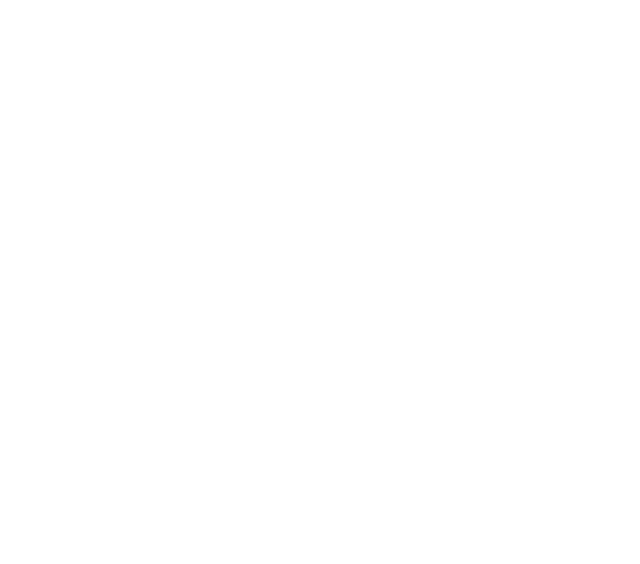
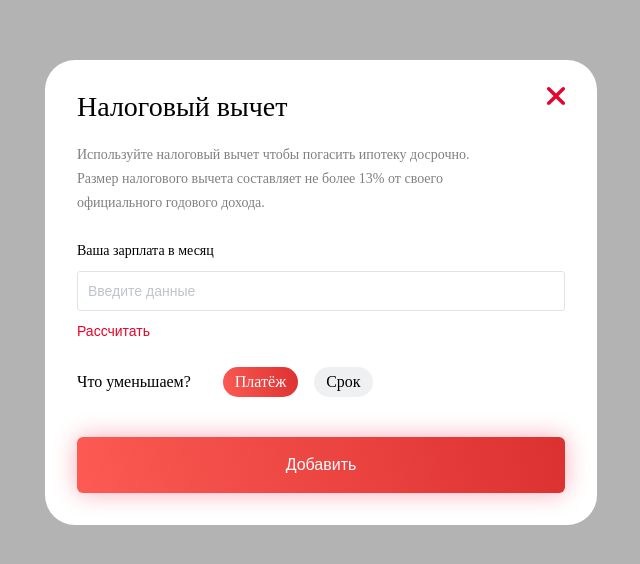
Before and after one commit to katylorny/test-tax, a Vue app: page / in a window 1280 px wide. Shown: the part 108-672 px from the top of the page, without its empty margins (319-959 px from the left). Built offline with nearby package versions, Linux system fonts and the light colour scheme.

Commit message:
layout without checkboxes

```diff
--- a/src/App.vue
+++ b/src/App.vue
@@ -1,18 +1,50 @@
 <template>
   <div id="app">
+    <Button class="tax-button" button-type="transparent">
+      Налоговый вычет
+    </Button>
+    <Popup></Popup>
   </div>
 </template>
 
 <script>
 
+import Button from "./components/Button";
+import Popup from "./components/Popup";
+
 export default {
   name: 'App',
-  components: {}
+  components: {
+    Popup,
+    Button
+  }
 }
 </script>
 
 <style lang="scss">
+
+* {
+  box-sizing: border-box;
+}
+
+body {
+  margin: 0;
+  min-height: 100vh;
+}
+
 #app {
+  background: linear-gradient(255.35deg, #DC3131 0.83%, rgba(255, 79, 79, 0) 108.93%), #FF5E56;
+  width: 100%;
+  min-height: 100vh;
+  display: flex;
+  flex-direction: column;
+}
 
+</style>
+
+<style lang="scss" scoped>
+
+.tax-button {
+  margin: auto;
 }
 </style>
--- /dev/null
+++ b/src/components/Button.vue
@@ -0,0 +1,109 @@
+<template>
+  <button type="button" :class="[`button`, buttonTypeClass]">
+    <slot/>
+  </button>
+</template>
+
+<script>
+export default {
+  name: "Button",
+  props: {
+    buttonType: {
+      type: String,
+      default: "transparent"
+    },
+    isDisabled: {
+      type: Boolean,
+      default: false,
+    }
+  },
+  computed: {
+    buttonTypeClass() {
+      switch (this.buttonType) {
+        case 'transparent':
+          return ''
+        case 'red':
+          return 'button--red'
+        case 'text':
+          return 'button--text'
+        default:
+          return ''
+      }
+    }
+  },
+
+}
+</script>
+
+<style lang="scss" scoped>
+.button {
+  border-radius: 6px;
+  padding: 16px 32px;
+  display: flex;
+  align-items: center;
+  justify-content: center;
+  background: transparent;
+  color: white;
+  border: 1px solid white;
+  width: fit-content;
+  cursor: pointer;
+  font-weight: 500;
+  font-size: 16px;
+  line-height: 24px;
+
+  @media (max-width: 768px) {
+    padding: 12px 24px;
+    font-weight: 500;
+    font-size: 12px;
+    line-height: 16px;
+  }
+
+  &:hover,
+  &:active {
+    background: white;
+    box-shadow: 0px 0px 24px rgba(234, 0, 41, 0.33);
+    color: black;
+  }
+}
+
+.button--red {
+  background: linear-gradient(255.35deg, #DC3131 0.83%, rgba(255, 79, 79, 0) 108.93%), #FF5E56;
+  box-shadow: 0px 0px 24px rgba(234, 0, 41, 0.33);
+  border: transparent;
+
+  &:hover,
+  &:active {
+    background: #EA0029;
+    box-shadow: 0px 0px 24px rgba(234, 0, 41, 0.33);
+    color: white;
+  }
+}
+
+.button--text {
+  padding: 0;
+  color: #EA0029;
+  border: none;
+  background: transparent;
+  font-weight: 500;
+  font-size: 14px;
+  line-height: 24px;
+
+  &:hover {
+    color: #F53A31;
+    box-shadow: none;
+  }
+
+  &:active {
+    color: #EA0029;
+  }
+}
+
+.button.disabled {
+  background: #BEC5CC;
+  color: white;
+  border: none;
+  box-shadow: none;
+  cursor: not-allowed;
+}
+
+</style>
--- /dev/null
+++ b/src/components/CloseButton.vue
@@ -0,0 +1,39 @@
+<template>
+  <button class="close-button">
+    <img :src="closeButtonIcon" alt="Закрыть">
+  </button>
+</template>
+
+<script>
+import closeButtonIcon from "/src/assets/img/icon-close.svg"
+
+export default {
+  name: "CloseButton",
+  data() {
+    return {
+      closeButtonIcon
+    }
+  }
+}
+</script>
+
+<style lang="scss" scoped>
+.close-button {
+  border: none;
+  background: transparent;
+  width: 18px;
+  height: 18px;
+  padding: 0;
+  cursor: pointer;
+
+  @media (max-width: 768px) {
+    width: 12px;
+    height: 12px;
+  }
+
+  img {
+    width: 100%;
+    height: 100%;
+  }
+}
+</style>
--- /dev/null
+++ b/src/components/Input.vue
@@ -0,0 +1,82 @@
+<template>
+  <label class="text-input">
+    <p class="text-input__label">
+      <slot/>
+    </p>
+    <input :class="[`text-input__input`, isDisabled ? `disabled` : ``]" type="text" :placeholder="placeholder" :disabled="isDisabled">
+  </label>
+</template>
+
+<script>
+export default {
+  name: "Input",
+  props: {
+    placeholder: {
+      type: String,
+      default: "Введите данные"
+    },
+    isDisabled: {
+      type: Boolean,
+      default: false
+    }
+  }
+}
+</script>
+
+<style lang="scss" scoped>
+
+.text-input {
+  display: block;
+}
+
+.text-input__label {
+  font-style: normal;
+  font-weight: 500;
+  font-size: 14px;
+  line-height: 24px;
+  color: #000000;
+  margin: 0 0 8px;
+}
+
+.text-input__input {
+  border: 1px solid #DFE3E6;
+  height: 40px;
+  font-style: normal;
+  font-weight: normal;
+  font-size: 14px;
+  line-height: 24px;
+  padding: 8px 10px;
+  border-radius: 3px;
+  background: transparent;
+  width: 100%;
+
+  &::placeholder {
+    color: #BEC5CC;
+    padding: 0;
+    font-style: normal;
+    font-weight: normal;
+    font-size: 14px;
+    line-height: 24px;
+  }
+
+  &:hover {
+    border-color: black;
+  }
+
+  &:focus {
+    outline: none;
+    border: 1px solid #DFE3E6;
+
+  }
+}
+
+.text-input__input.disabled {
+  border: 1px solid #808080;
+  color: #808080;
+
+  &::placeholder {
+    color: #808080;
+  }
+}
+
+</style>
--- /dev/null
+++ b/src/components/Popup.vue
@@ -0,0 +1,135 @@
+<template>
+  <div class="layout">
+    <div class="popup">
+      <div class="popup__header">
+        <h2 class="popup__title">
+          Налоговый вычет
+        </h2>
+        <CloseButton class="popup__close-button"/>
+      </div>
+      <div class="popup__content">
+        <p class="popup__text">
+          Используйте налоговый вычет чтобы погасить ипотеку досрочно. Размер налогового вычета составляет не более 13%
+          от своего официального годового дохода.
+        </p>
+
+        <Input class="popup__text-input">
+          Ваша зарплата в месяц
+        </Input>
+
+        <Button class="popup__calculate-button" button-type="text">
+          Рассчитать
+        </Button>
+
+        <div class="popup__decrease-choice">
+          <p class="popup__p">
+            Что уменьшаем?
+          </p>
+          <RadioButton class="popup__radio-button" :is-active="true">
+            Платёж
+          </RadioButton>
+          <RadioButton class="popup__radio-button">
+            Срок
+          </RadioButton>
+        </div>
+      </div>
+      <Button class="popup__add-button" button-type="red">
+        Добавить
+      </Button>
+    </div>
+  </div>
+</template>
+
+<script>
+import CloseButton from "./CloseButton";
+import Input from "./Input";
+import Button from "./Button";
+import RadioButton from "./RadioButton";
+
+export default {
+  name: "Popup",
+  components: {
+    RadioButton,
+    Button,
+    Input,
+    CloseButton
+  }
+}
+</script>
+
+<style lang="scss" scoped>
+.layout {
+  position: absolute;
+  background: #b3b3b3;
+  width: 100%;
+  height: 100%;
+  top: 0;
+  left: 0;
+  display: flex;
+  flex-direction: column;
+}
+
+.popup {
+  width: 552px;
+  padding: 27px 32px 32px;
+  background: #FFFFFF;
+  border-radius: 30px;
+  margin: auto;
+}
+
+.popup__header {
+  display: flex;
+  align-items: flex-start;
+}
+
+.popup__close-button {
+  margin-left: auto;
+}
+
+.popup__title {
+  //font-family: Lab Grotesque;
+  font-style: normal;
+  font-weight: 500;
+  font-size: 28px;
+  line-height: 40px;
+  color: #000000;
+  margin: 0 0 16px;
+}
+
+.popup__text {
+  font-style: normal;
+  font-weight: normal;
+  font-size: 14px;
+  line-height: 24px;
+  color: #808080;
+  margin: 0 0 24px;
+  padding-right: 51px;
+}
+
+.popup__p {
+  margin: 0 32px 0 0;
+}
+
+.popup__decrease-choice {
+  display: flex;
+  align-items: center;
+  margin-bottom: 40px;
+}
+
+.popup__radio-button {
+  margin-right: 16px;
+}
+
+.popup__calculate-button {
+  margin-bottom: 24px;
+}
+
+.popup__text-input {
+  margin-bottom: 8px;
+}
+
+.popup__add-button {
+  width: 100%;
+}
+
+</style>
--- /dev/null
+++ b/src/components/RadioButton.vue
@@ -0,0 +1,44 @@
+<template>
+  <label :class="[`radio-button`, isActive ? `radio-button--active` : ``]">
+    <input class="radio-button__input" type="radio" :checked="isActive">
+    <span class="radio-button__text">
+       <slot/>
+    </span>
+  </label>
+</template>
+
+<script>
+export default {
+  name: "RadioButton",
+  props: {
+    isActive: {
+      type: Boolean,
+      default: false
+    }
+  }
+}
+</script>
+
+<style lang="scss" scoped>
+
+.radio-button {
+  display: block;
+  padding: 6px 12px;
+  background: #EEF0F2;
+  border-radius: 50px;
+  width: fit-content;
+  height: fit-content;
+  cursor: pointer;
+}
+
+.radio-button--active {
+  background: linear-gradient(255.35deg, #DC3131 0.83%, rgba(255, 79, 79, 0) 108.93%), #FF5E56;
+  color: white;
+}
+
+.radio-button__input {
+  position: absolute;
+  z-index: -1;
+  opacity: 0;
+}
+</style>
--- /dev/null
+++ b/vue.config.js
@@ -0,0 +1,10 @@
+const path = require('path');
+module.exports = {
+    configureWebpack: {
+        resolve: {
+            alias: {
+                '@img': path.resolve(__dirname, '/src/assets/img'),
+            },
+        },
+    }
+}
```
Also changed, not shown: src/assets/img/icon-close.svg (added).
